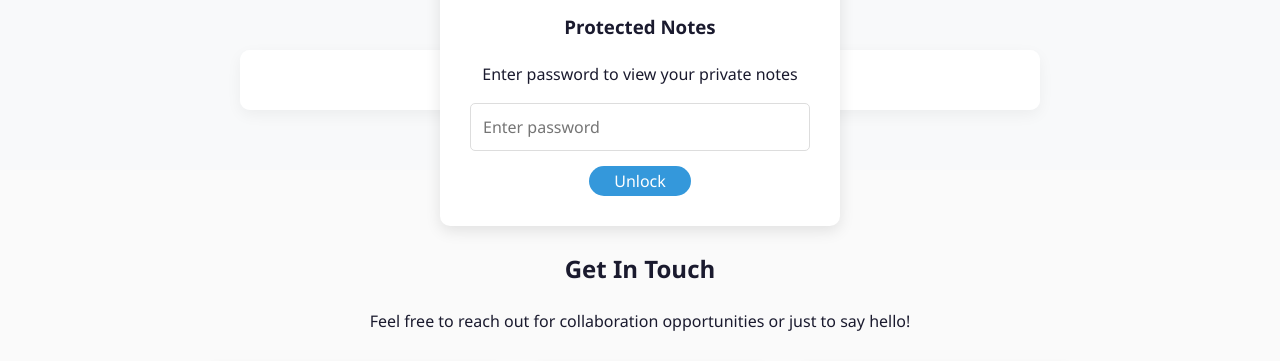
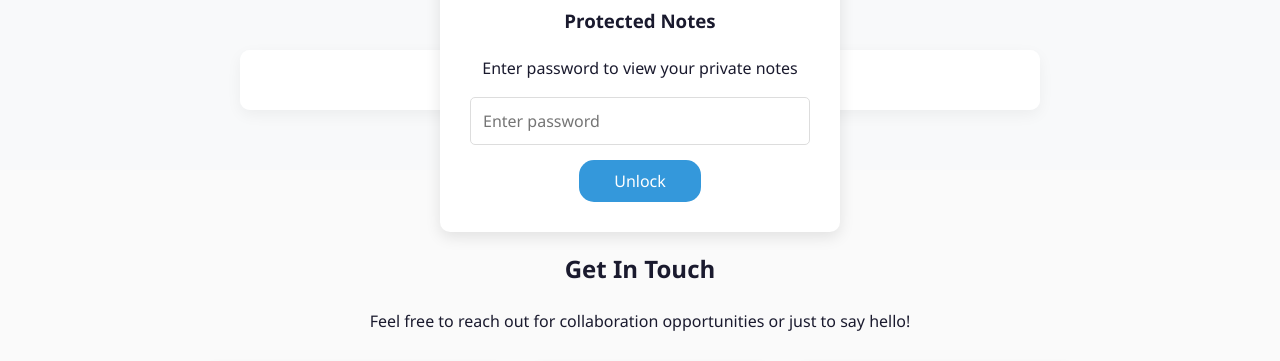
Before and after one commit to Chand241/portfolio, a plain HTML site: page index.html in a window 1280 px wide. Shown: the part 3146-3507 px from the top of the page. Drawn offline with Linux system fonts and the light colour scheme.

Commit message:
Update index.html

```diff
--- a/index.html
+++ b/index.html
@@ -445,7 +445,7 @@
             background-color: var(--primary);
             color: white;
             border: none;
-            padding: 4px 25px;
+            padding: 10px 35px;
             border-radius: 15px;
             cursor: pointer;
             font-size: 16px;
```
